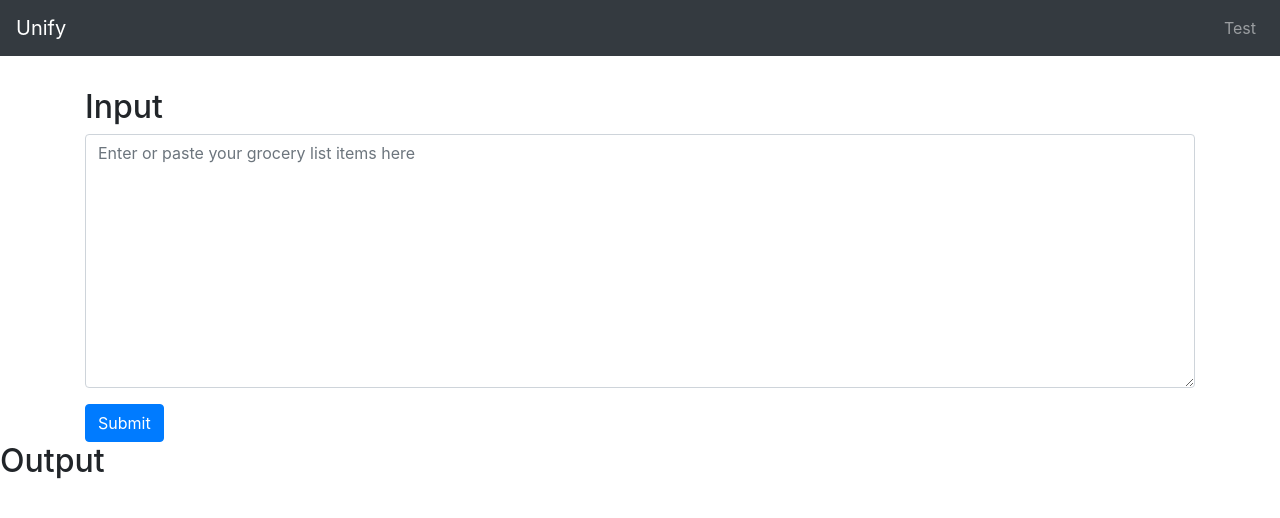
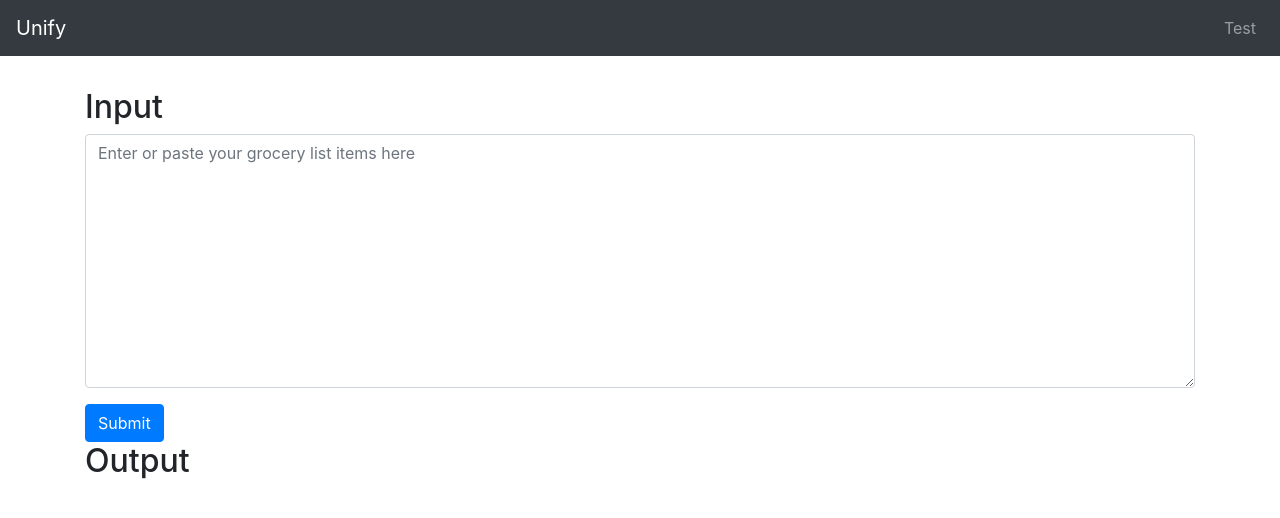
Before and after one commit to caldric/unify, a React (Create React App) app in the folder client/: page / in a window 1280 px wide. Shown: the top 518 px of the page. Built offline with nearby package versions, Linux system fonts and the light colour scheme.

Commit message:
Separate grocery output into its own component

```diff
--- /dev/null
+++ b/client/src/components/GroceryOutput.tsx
@@ -0,0 +1,22 @@
+import React from 'react';
+import Container from 'react-bootstrap/Container';
+import ListGroup from 'react-bootstrap/ListGroup';
+
+interface Props {
+  groceryOutput: string[];
+}
+
+const GroceryOutput: React.FC<Props> = ({ groceryOutput }) => {
+  return (
+    <Container>
+      <h2>Output</h2>
+      <ListGroup variant="flush">
+        {groceryOutput.map((item) => (
+          <ListGroup.Item>{item}</ListGroup.Item>
+        ))}
+      </ListGroup>
+    </Container>
+  );
+};
+
+export default GroceryOutput;
--- a/client/src/components/Home.tsx
+++ b/client/src/components/Home.tsx
@@ -1,6 +1,6 @@
 import React, { useState } from 'react';
-import ListGroup from 'react-bootstrap/ListGroup';
 import GroceryInput from './GroceryInput';
+import GroceryOutput from './GroceryOutput';
 
 const Home: React.FC = () => {
   const [groceryOutput, setGroceryOutput] = useState<string[]>([]);
@@ -9,12 +9,7 @@ const Home: React.FC = () => {
     <div>
       <h1>Groceries</h1>
       <GroceryInput setGroceryOutput={setGroceryOutput} />
-      <h2>Output</h2>
-      <ListGroup variant="flush">
-        {groceryOutput.map((item) => (
-          <ListGroup.Item>{item}</ListGroup.Item>
-        ))}
-      </ListGroup>
+      <GroceryOutput groceryOutput={groceryOutput} />
     </div>
   );
 };
```
